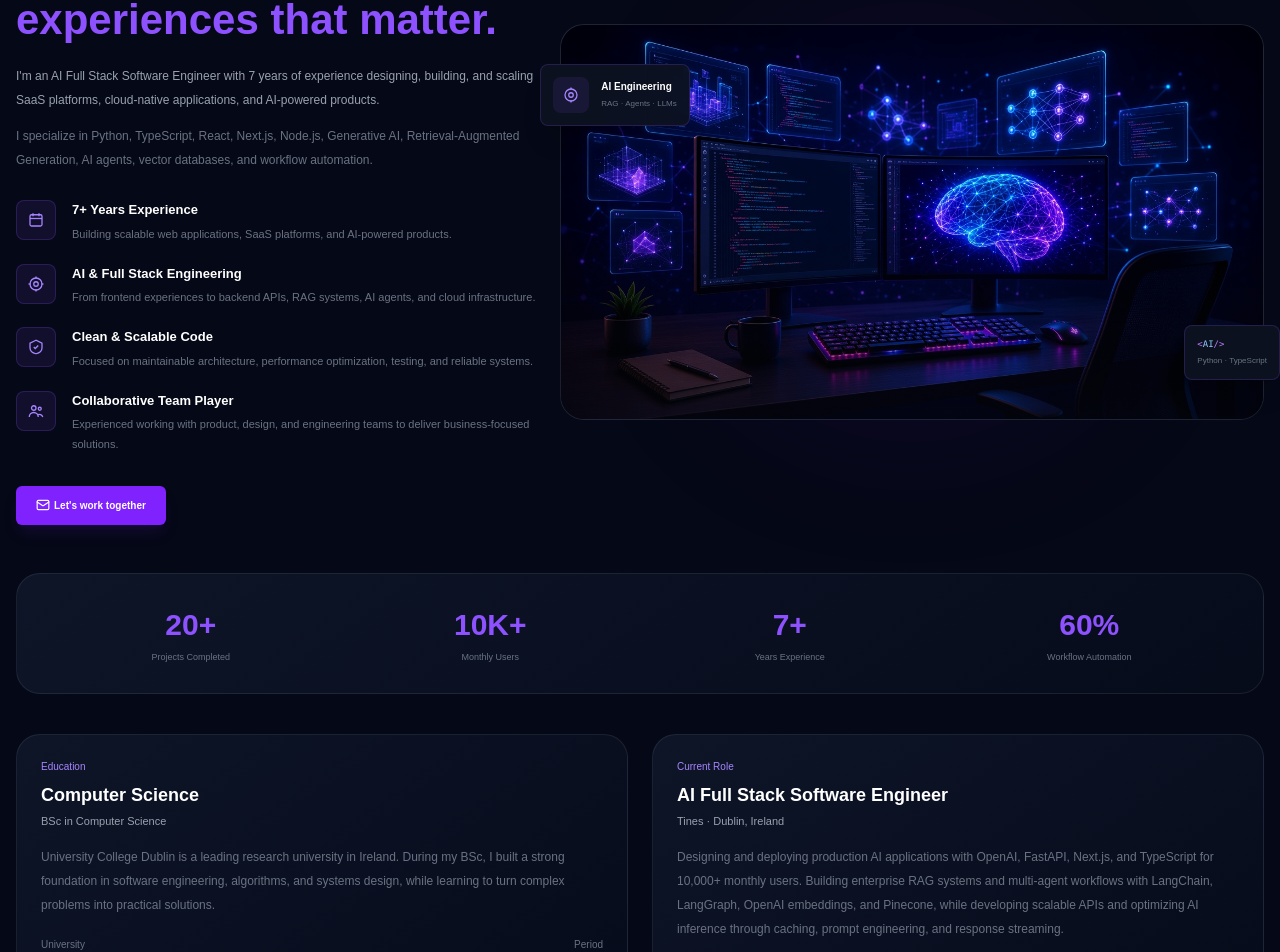
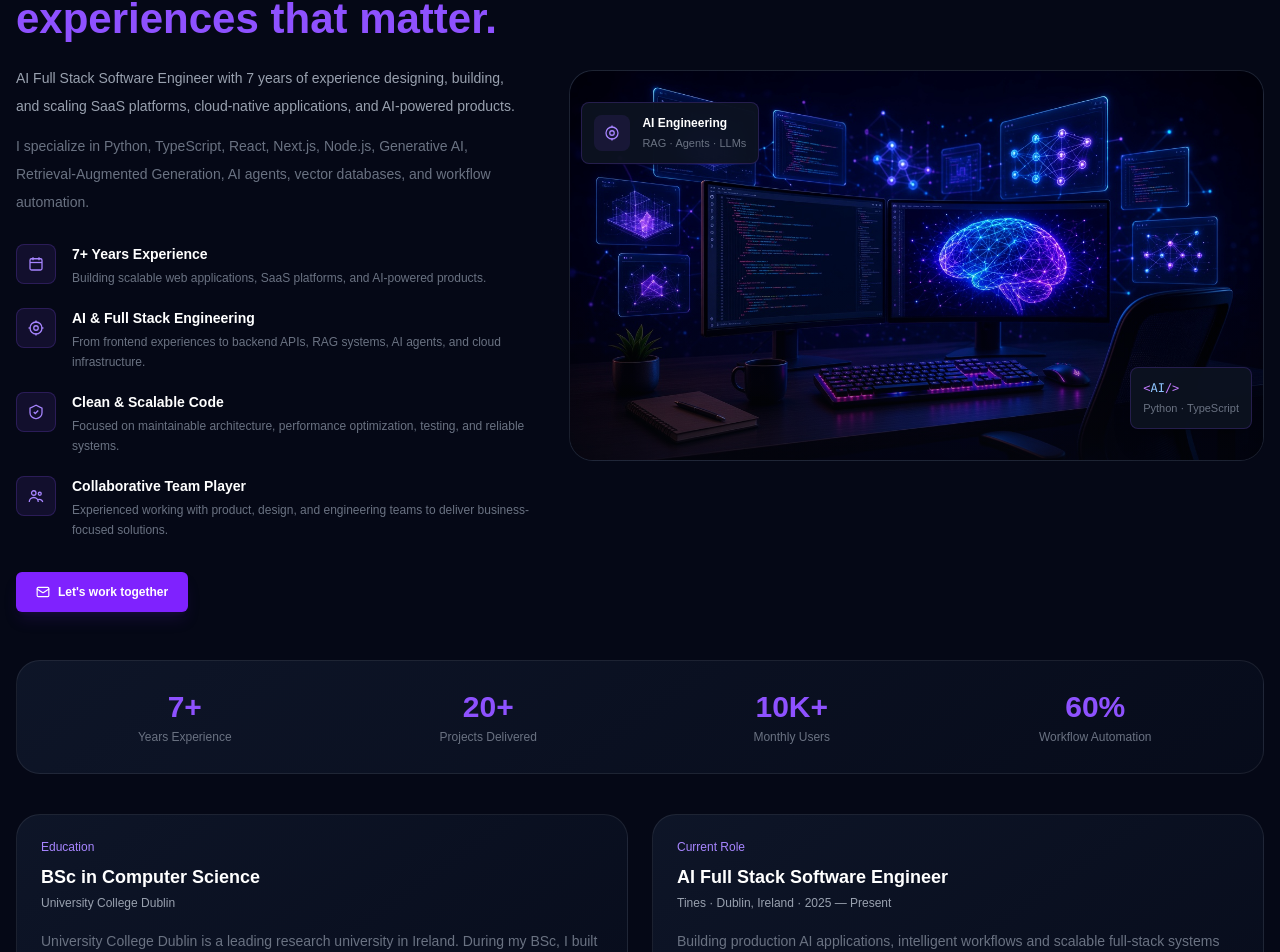
Before and after one commit to Lucas-doyle/my-portfolio, a Next.js app: page /about in a window 1280 px wide. Shown: the part 199-1151 px from the top of the page. Built offline with nearby package versions, Linux system fonts and the light colour scheme.

Commit message:
refactor: tighten About layout, type scale, and facts

```diff
--- a/app/about/page.tsx
+++ b/app/about/page.tsx
@@ -1,11 +1,8 @@
 import Link from "next/link";
 import Image from "next/image";
 import { Mail } from "lucide-react";
-
-
-/* =========================================================
-   ICON
-   ========================================================= */
+import { site, siteStats } from "@/data/site";
+import { education, experience } from "@/data/experience";
 
 function SmallIcon({
   children,
@@ -18,10 +15,6 @@ function SmallIcon({
     </div>
   );
 }
-
-/* =========================================================
-   FEATURE ITEM
-   ========================================================= */
 
 function FeatureItem({
   icon,
@@ -37,21 +30,17 @@ function FeatureItem({
       <SmallIcon>{icon}</SmallIcon>
 
       <div>
-        <h3 className="text-[13px] font-semibold text-white">
+        <h3 className="text-sm font-semibold text-white">
           {title}
         </h3>
 
-        <p className="mt-1 text-[11px] leading-5 text-gray-500">
+        <p className="mt-1 text-xs leading-5 text-gray-500">
           {description}
         </p>
       </div>
     </div>
   );
 }
-
-/* =========================================================
-   STATISTIC
-   ========================================================= */
 
 function Stat({
   number,
@@ -61,92 +50,49 @@ function Stat({
   label: string;
 }) {
   return (
-    <div className="text-center">
-      <p className="text-[30px] font-bold text-violet-500">
+    <div className="px-2 text-center">
+      <p className="text-3xl font-bold text-violet-500">
         {number}
       </p>
 
-      <p className="mt-1 text-[9px] text-gray-500">
+      <p className="mt-1 text-xs text-gray-500">
         {label}
       </p>
     </div>
   );
 }
 
-/* =========================================================
-   ABOUT PAGE
-   ========================================================= */
+const currentRole = experience[0];
 
 export default function AboutPage() {
   return (
     <div className="page">
-
-      {/* =====================================================
-          ABOUT HERO
-          ===================================================== */}
-
       <section className="container-page homepage-container py-12">
-
-        <div className="grid items-center gap-6 lg:grid-cols-[0.85fr_1.15fr]">
-
-
-          {/* =================================================
-              LEFT SIDE
-              ================================================= */}
-
+        <div className="grid items-center gap-8 lg:grid-cols-[0.85fr_1.15fr] lg:gap-10">
           <div>
-
-            {/* Small heading */}
-
-            <p className="text-[11px] font-medium text-violet-400">
+            <p className="text-xs font-medium text-violet-400">
               About Me
             </p>
 
-            {/* Main title */}
-
-            <h1 className="mt-3 max-w-[520px] text-[34px] font-bold leading-[1.15] md:text-[42px]">
-
+            <h1 className="mt-3 max-w-[520px] text-[34px] font-bold leading-[1.15] text-white md:text-[42px]">
               Building products and
               <br />
-
               <span className="text-violet-500">
                 experiences that matter.
               </span>
-
             </h1>
 
-
-            {/* Description */}
-
-            <p className="mt-5 max-w-[520px] text-[12px] leading-6 text-gray-400">
-
-              I&apos;m an AI Full Stack Software Engineer with 7 years
-              of experience designing, building, and scaling SaaS
-              platforms, cloud-native applications, and AI-powered
-              products.
-
+            <p className="mt-5 max-w-[520px] text-sm leading-7 text-gray-400">
+              {site.summary}
             </p>
 
-            <p className="mt-3 max-w-[520px] text-[12px] leading-6 text-gray-500">
-
-              I specialize in Python, TypeScript, React, Next.js,
-              Node.js, Generative AI, Retrieval-Augmented Generation,
-              AI agents, vector databases, and workflow automation.
-
+            <p className="mt-3 max-w-[520px] text-sm leading-7 text-gray-500">
+              {site.focus}
             </p>
 
-
-            {/* =================================================
-                FEATURES
-                ================================================= */}
-
             <div className="mt-7 space-y-5">
-
-
-              {/* Experience */}
-
               <FeatureItem
-                title="7+ Years Experience"
+                title={`${site.yearsExperience} Years Experience`}
                 description="Building scalable web applications, SaaS platforms, and AI-powered products."
                 icon={
                   <svg
@@ -157,25 +103,13 @@ export default function AboutPage() {
                     stroke="currentColor"
                     strokeWidth="1.7"
                   >
-                    <rect
-                      x="4"
-                      y="5"
-                      width="16"
-                      height="15"
-                      rx="2"
-                    />
-
+                    <rect x="4" y="5" width="16" height="15" rx="2" />
                     <path d="M8 3v4" />
-
                     <path d="M16 3v4" />
-
                     <path d="M4 10h16" />
                   </svg>
                 }
               />
-
-
-              {/* AI */}
 
               <FeatureItem
                 title="AI & Full Stack Engineering"
@@ -189,31 +123,15 @@ export default function AboutPage() {
                     stroke="currentColor"
                     strokeWidth="1.7"
                   >
-                    <circle
-                      cx="12"
-                      cy="12"
-                      r="3"
-                    />
-
-                    <circle
-                      cx="12"
-                      cy="12"
-                      r="8"
-                    />
-
+                    <circle cx="12" cy="12" r="3" />
+                    <circle cx="12" cy="12" r="8" />
                     <path d="M12 2v3" />
-
                     <path d="M12 19v3" />
-
                     <path d="M2 12h3" />
-
                     <path d="M19 12h3" />
                   </svg>
                 }
               />
-
-
-              {/* Scalable */}
 
               <FeatureItem
                 title="Clean & Scalable Code"
@@ -228,14 +146,10 @@ export default function AboutPage() {
                     strokeWidth="1.7"
                   >
                     <path d="M12 3 4 7v6c0 4.5 3.4 7 8 8 4.6-1 8-3.5 8-8V7l-8-4Z" />
-
                     <path d="m9 12 2 2 4-4" />
                   </svg>
                 }
               />
-
-
-              {/* Team */}
 
               <FeatureItem
                 title="Collaborative Team Player"
@@ -249,86 +163,45 @@ export default function AboutPage() {
                     stroke="currentColor"
                     strokeWidth="1.7"
                   >
-                    <circle
-                      cx="9"
-                      cy="8"
-                      r="3"
-                    />
-
-                    <circle
-                      cx="17"
-                      cy="9"
-                      r="2"
-                    />
-
+                    <circle cx="9" cy="8" r="3" />
+                    <circle cx="17" cy="9" r="2" />
                     <path d="M3 20a6 6 0 0 1 12 0" />
-
                     <path d="M14 17a5 5 0 0 1 7 3" />
                   </svg>
                 }
               />
-
             </div>
 
-
-            {/* =================================================
-                BUTTON
-                ================================================= */}
-
             <div className="mt-8">
-
               <Link
                 href="/contact"
-                className="inline-flex gap-1 rounded-md bg-violet-600 px-5 py-3 text-[10px] font-semibold text-white shadow-lg shadow-violet-900/20 transition hover:bg-violet-500"
+                className="inline-flex items-center gap-2 rounded-md bg-violet-600 px-5 py-3 text-xs font-semibold text-white shadow-lg shadow-violet-900/20 transition hover:bg-violet-500"
               >
                 <Mail size={14} />
                 Let&apos;s work together
               </Link>
-
             </div>
-
           </div>
 
-
-          {/* =================================================
-              RIGHT SIDE IMAGE
-              ================================================= */}
-
-          <div className="relative">
-
-            {/* Purple glow */}
-
+          <div className="relative min-w-0 overflow-hidden">
             <div className="absolute left-1/2 top-1/2 h-[300px] w-[300px] -translate-x-1/2 -translate-y-1/2 rounded-full bg-violet-700/20 blur-[100px]" />
 
-
-            {/* Image container */}
-
             <div className="card relative mx-auto max-w-[1100px] overflow-hidden rounded-3xl">
-
               <Image
                 src="/images/about-developer.png"
-                alt="AI Full Stack Software Engineer"
+                alt={site.role}
                 width={1672}
                 height={941}
                 priority
                 className="h-auto w-full object-contain"
               />
 
-              {/* Dark gradient */}
-
               <div className="pointer-events-none absolute inset-0 bg-gradient-to-t from-[#050811]/50 via-transparent to-transparent" />
-
             </div>
 
-
-            {/* Floating AI card */}
-
-            <div className="absolute -left-5 top-10 hidden rounded-lg border border-violet-500/20 bg-[#0c1220]/95 p-3 shadow-xl backdrop-blur-md md:block">
-
+            <div className="absolute left-3 top-8 hidden rounded-lg border border-violet-500/20 bg-[#0c1220]/95 p-3 shadow-xl backdrop-blur-md lg:block">
               <div className="flex items-center gap-3">
-
                 <div className="flex h-9 w-9 items-center justify-center rounded-lg bg-violet-500/10 text-violet-400">
-
                   <svg
                     width="18"
                     height="18"
@@ -337,198 +210,113 @@ export default function AboutPage() {
                     stroke="currentColor"
                     strokeWidth="1.7"
                   >
-                    <circle
-                      cx="12"
-                      cy="12"
-                      r="3"
-                    />
-
-                    <circle
-                      cx="12"
-                      cy="12"
-                      r="8"
-                    />
-
+                    <circle cx="12" cy="12" r="3" />
+                    <circle cx="12" cy="12" r="8" />
                     <path d="M12 2v3" />
-
                     <path d="M12 19v3" />
                   </svg>
-
                 </div>
 
                 <div>
-
-                  <p className="text-[10px] font-semibold text-white">
+                  <p className="text-xs font-semibold text-white">
                     AI Engineering
                   </p>
-
-                  <p className="mt-1 text-[8px] text-gray-500">
+                  <p className="mt-1 text-[11px] text-gray-500">
                     RAG · Agents · LLMs
                   </p>
-
                 </div>
-
               </div>
-
             </div>
 
-
-            {/* Floating code card */}
-
-            <div className="absolute -right-4 bottom-10 hidden rounded-lg border border-violet-500/20 bg-[#0c1220]/95 p-3 shadow-xl backdrop-blur-md md:block">
-
-              <div className="font-mono text-[9px]">
-
-                <span className="text-purple-400">
-                  &lt;
-                </span>
-
-                <span className="text-blue-300">
-                  AI
-                </span>
-
-                <span className="text-purple-400">
-                  /&gt;
-                </span>
-
+            <div className="absolute bottom-8 right-3 hidden rounded-lg border border-violet-500/20 bg-[#0c1220]/95 p-3 shadow-xl backdrop-blur-md lg:block">
+              <div className="font-mono text-xs">
+                <span className="text-purple-400">&lt;</span>
+                <span className="text-blue-300">AI</span>
+                <span className="text-purple-400">/&gt;</span>
               </div>
-
-              <p className="mt-1 text-[8px] text-gray-500">
+              <p className="mt-1 text-[11px] text-gray-500">
                 Python · TypeScript
               </p>
-
             </div>
-
           </div>
-
         </div>
-
       </section>
 
-
-      {/* =====================================================
-          STATISTICS
-          ===================================================== */}
-
       <section className="container-page homepage-container pb-10">
-
-        <div className="card grid grid-cols-2 rounded-3xl px-6 py-7 md:grid-cols-4">
-
-          <Stat
-            number="20+"
-            label="Projects Completed"
-          />
-
-          <Stat
-            number="10K+"
-            label="Monthly Users"
-          />
-
-          <Stat
-            number="7+"
-            label="Years Experience"
-          />
-
-          <Stat
-            number="60%"
-            label="Workflow Automation"
-          />
-
+        <div className="card grid grid-cols-2 gap-6 rounded-3xl px-6 py-7 sm:gap-4 md:grid-cols-4">
+          {siteStats.map((stat) => (
+            <Stat
+              key={stat.label}
+              number={stat.number}
+              label={stat.label}
+            />
+          ))}
         </div>
-
       </section>
 
-
-      {/* =====================================================
-          EDUCATION / CAREER
-          ===================================================== */}
-
       <section className="container-page homepage-container pb-12">
-
         <div className="grid gap-6 md:grid-cols-2">
-
-
-          {/* Education */}
-
           <div className="card rounded-3xl p-6">
-
-            <p className="text-[10px] font-medium text-violet-400">
+            <p className="text-xs font-medium text-violet-400">
               Education
             </p>
 
-            <h2 className="mt-2 text-[18px] font-bold text-white">
-              Computer Science
+            <h2 className="mt-2 text-lg font-bold text-white">
+              {education.degree}
             </h2>
 
-            <p className="mt-1 text-[11px] text-gray-400">
-              BSc in Computer Science
+            <p className="mt-1 text-xs text-gray-400">
+              {education.school}
             </p>
 
-            <p className="mt-4 text-[12px] leading-6 text-gray-500">
+            <p className="mt-4 text-sm leading-7 text-gray-500">
               University College Dublin is a leading research university in
               Ireland. During my BSc, I built a strong foundation in software
               engineering, algorithms, and systems design, while learning to
               turn complex problems into practical solutions.
             </p>
 
-            <div className="mt-5 flex justify-between">
-
+            <div className="mt-5 flex justify-between gap-4">
               <div>
-                <p className="text-[10px] text-gray-500">
-                  University
+                <p className="text-xs text-gray-500">
+                  Location
                 </p>
-
-                <p className="mt-1 text-[11px] text-white">
-                  University College Dublin
+                <p className="mt-1 text-xs text-white">
+                  {education.location}
                 </p>
               </div>
 
               <div className="text-right">
-                <p className="text-[10px] text-gray-500">
+                <p className="text-xs text-gray-500">
                   Period
                 </p>
-
-                <p className="mt-1 text-[11px] text-white">
-                  2014 — 2018
+                <p className="mt-1 text-xs text-white">
+                  {education.period}
                 </p>
               </div>
-
             </div>
-
           </div>
 
-
-          {/* Current role */}
-
           <div className="card rounded-3xl p-6">
-
-            <p className="text-[10px] font-medium text-violet-400">
+            <p className="text-xs font-medium text-violet-400">
               Current Role
             </p>
 
-            <h2 className="mt-2 text-[18px] font-bold text-white">
-              AI Full Stack Software Engineer
+            <h2 className="mt-2 text-lg font-bold text-white">
+              {currentRole.role}
             </h2>
 
-            <p className="mt-1 text-[11px] text-gray-400">
-              Tines · Dublin, Ireland
+            <p className="mt-1 text-xs text-gray-400">
+              {currentRole.company} · {currentRole.location} · {currentRole.period}
             </p>
 
-            <p className="mt-4 max-w-[800px] text-[12px] leading-6 text-gray-500">
-              Designing and deploying production AI applications with OpenAI,
-              FastAPI, Next.js, and TypeScript for 10,000+ monthly users.
-              Building enterprise RAG systems and multi-agent workflows with
-              LangChain, LangGraph, OpenAI embeddings, and Pinecone, while
-              developing scalable APIs and optimizing AI inference through
-              caching, prompt engineering, and response streaming.
+            <p className="mt-4 text-sm leading-7 text-gray-500">
+              {currentRole.description}{" "}
+              {currentRole.achievements.slice(0, 3).join(" ")}
             </p>
-
           </div>
-
         </div>
-
       </section>
-
     </div>
   );
 }
--- a/app/page.tsx
+++ b/app/page.tsx
@@ -3,7 +3,7 @@ import Link from "next/link";
 import Image from "next/image";
 import { BriefcaseBusiness, Mail } from "lucide-react";
 import TypingEffect from "@/components/TypingEffect";
-import { site } from "@/data/site";
+import { site, siteStats } from "@/data/site";
 
 export const metadata: Metadata = {
   title: site.role,
@@ -102,12 +102,9 @@ function FeatureCard({
   );
 }
 
-const stats = [
-  {
-    number: "7+",
-    label: "Years Experience",
-    icon: (
+const homeStatIcons = [
   <svg
+    key="years"
     width="16"
     height="16"
     viewBox="0 0 24 24"
@@ -119,14 +116,9 @@ const stats = [
     <path d="M8 3v4" />
     <path d="M16 3v4" />
     <path d="M4 10h16" />
-      </svg>
-    ),
-  },
-  {
-    number: "20+",
-    label: "Projects Delivered",
-    icon: (
+  </svg>,
   <svg
+    key="projects"
     width="16"
     height="16"
     viewBox="0 0 24 24"
@@ -138,14 +130,9 @@ const stats = [
     <path d="M8 12h5" />
     <path d="M8 16h4" />
     <path d="M5 3h14v18H5z" />
-      </svg>
-    ),
-  },
-  {
-    number: "10K+",
-    label: "Monthly Users",
-    icon: (
+  </svg>,
   <svg
+    key="users"
     width="16"
     height="16"
     viewBox="0 0 24 24"
@@ -157,10 +144,13 @@ const stats = [
     <circle cx="17" cy="9" r="2" />
     <path d="M3 20a6 6 0 0 1 12 0" />
     <path d="M14 17a5 5 0 0 1 7 3" />
-      </svg>
-    ),
-  },
+  </svg>,
 ] as const;
+
+const stats = siteStats.slice(0, 3).map((stat, index) => ({
+  ...stat,
+  icon: homeStatIcons[index],
+}));
 
 export default function HomePage() {
   return (
@@ -174,9 +164,7 @@ export default function HomePage() {
               className="mt-6 max-w-[600px] text-[14px] leading-8 text-gray-400 opacity-0 animate-fade-in"
               style={{ animationDelay: "0.2s" }}
             >
-              I build scalable SaaS platforms, cloud-native applications,
-              and AI-powered products that solve real-world problems and
-              deliver measurable business impact.
+              {site.summary}
             </p>
 
             <p
--- a/data/site.ts
+++ b/data/site.ts
@@ -5,7 +5,19 @@ export const site = {
   location: "Dublin, Ireland",
   githubUrl: "https://github.com/Lucas-doyle",
   availability: "Open for new opportunities",
+  yearsExperience: "7+",
+  summary:
+    "AI Full Stack Software Engineer with 7 years of experience designing, building, and scaling SaaS platforms, cloud-native applications, and AI-powered products.",
+  focus:
+    "I specialize in Python, TypeScript, React, Next.js, Node.js, Generative AI, Retrieval-Augmented Generation, AI agents, vector databases, and workflow automation.",
 } as const;
+
+export const siteStats = [
+  { number: "7+", label: "Years Experience" },
+  { number: "20+", label: "Projects Delivered" },
+  { number: "10K+", label: "Monthly Users" },
+  { number: "60%", label: "Workflow Automation" },
+] as const;
 
 export const siteLinks = {
   email: `mailto:${site.email}`,
```
Lines whose indentation alone changed are shown as unchanged.
